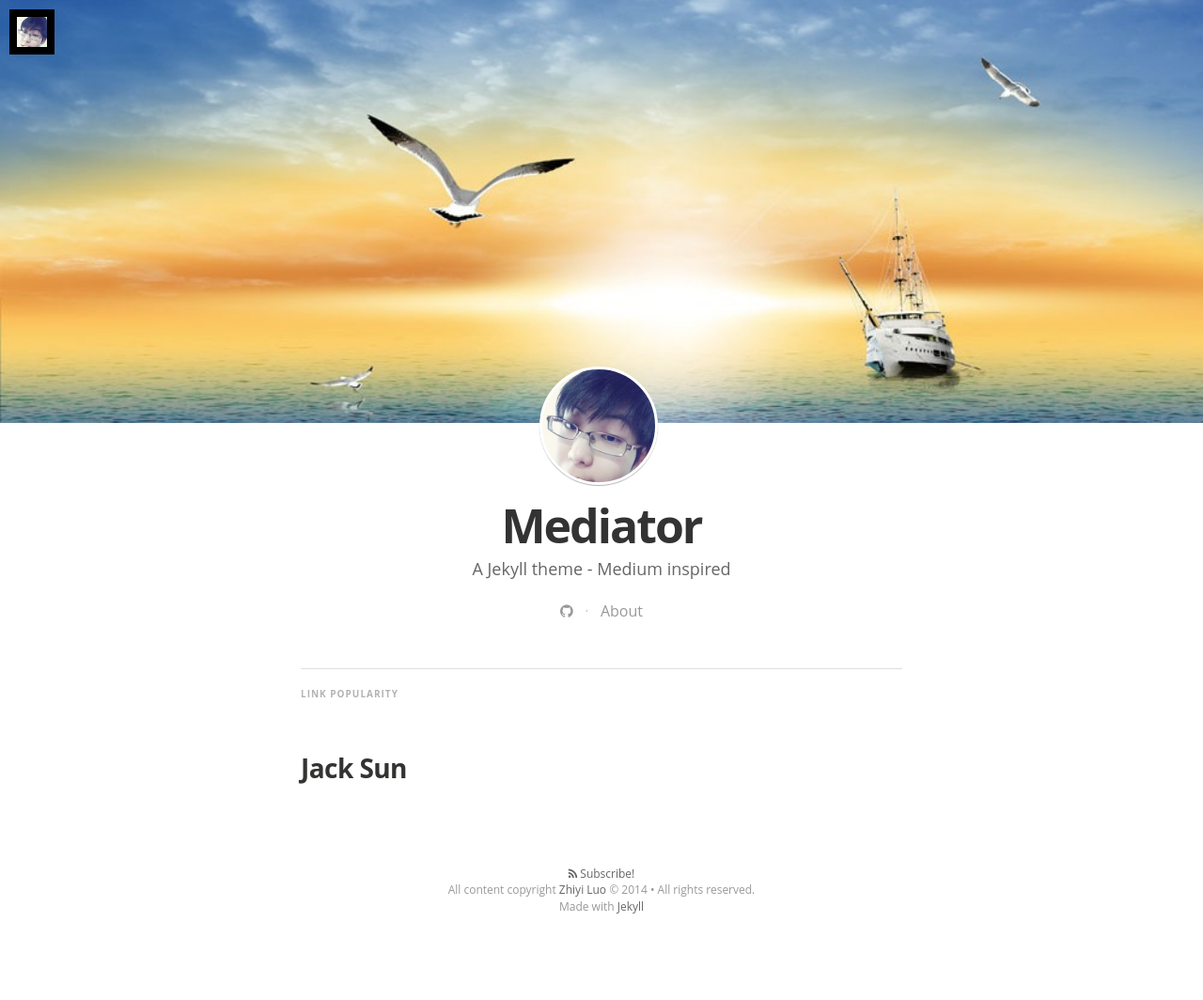
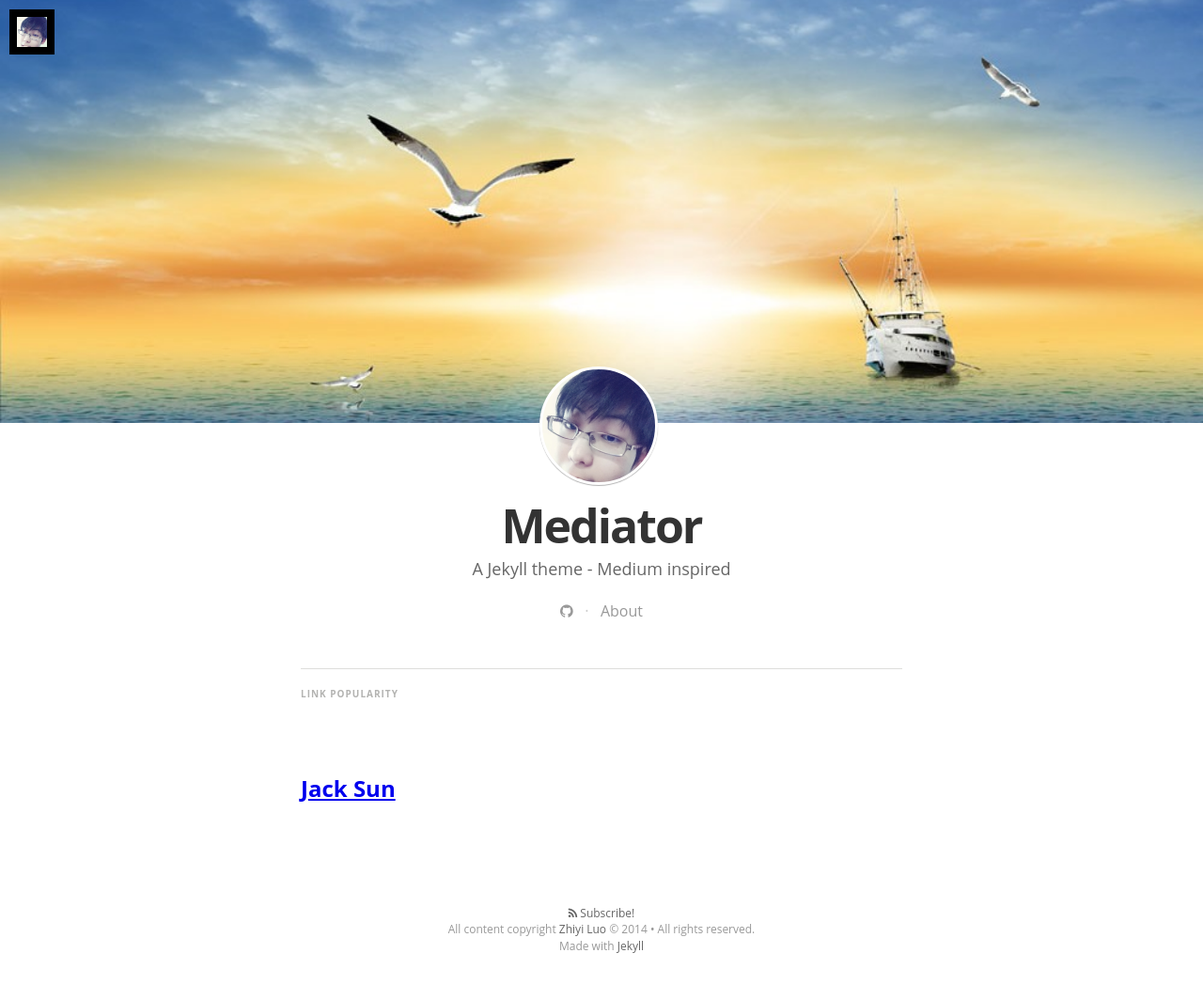
Before and after one commit to yysherlock/yysherlock.github.io, a Jekyll site: the page built from index.html, in a window 1280 px wide. Shown: the whole page at 94% size. Built offline with Jekyll 4.4.1, drawn with Linux system fonts in a browser that asks for light colours; nearby versions of some CDN libraries; some web fonts are replaced; Markdown is read by kramdown in place of the engine named in the settings; the list of posts is cut into pages by our own code; before the commit the page ends 1022 px from its top, so only the background shows below that.

Commit message:
fix index.html

```diff
--- a/index.html
+++ b/index.html
@@ -56,7 +56,7 @@ layout: default
         <article class="post" itemscope itemtype="http://schema.org/BlogPosting" role="article">
           <div class="article-item">
             <header class="post-header">
-              <h2 class="post-title" itemprop="name"><a href="www.jkcrazy.net">Jack Sun</a></h2>
+              <h2  itemprop="name"><a href="www.jkcrazy.net">Jack Sun</a></h2>
             </header>
           <div>
         </article>
```
